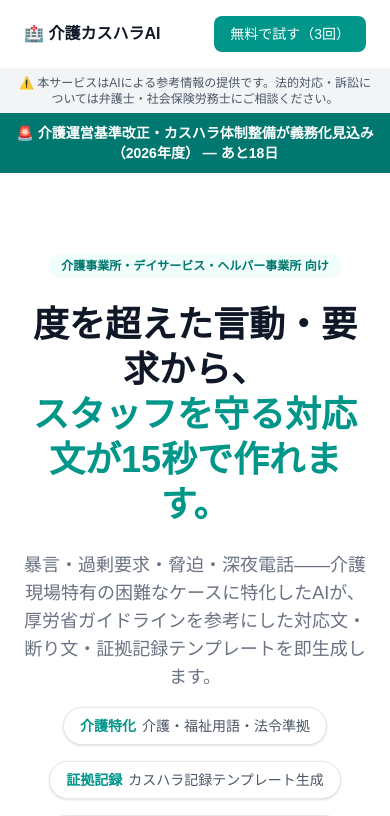
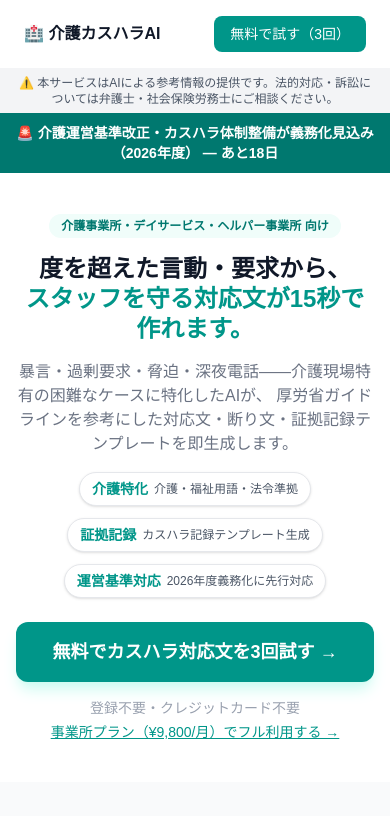
Before and after one commit to pokkori/kaigo-custharass-ai, a Next.js app: page / in a window 390 px wide. Shown: the top 816 px of the page. Built offline with nearby package versions, Linux system fonts and the light colour scheme; no server answers.

Commit message:
fix: モバイル表示改善・Hero余白削減・h1サイズ・CTA全幅

```diff
--- a/app/page.tsx
+++ b/app/page.tsx
@@ -86,35 +86,35 @@ export default function KaigoLP() {
         {daysLeft !== null && daysLeft > 0 && <strong> — あと{daysLeft}日</strong>}
       </div>
 
-      <section className="max-w-4xl mx-auto px-6 py-20 text-center">
-        <div className="inline-block bg-teal-50 text-teal-700 text-xs font-semibold px-3 py-1 rounded-full mb-6">
+      <section className="max-w-4xl mx-auto px-4 py-10 md:py-20 text-center overflow-x-hidden">
+        <div className="inline-block bg-teal-50 text-teal-700 text-xs font-semibold px-3 py-1 rounded-full mb-4">
           介護事業所・デイサービス・ヘルパー事業所 向け
         </div>
-        <h1 className="text-4xl md:text-5xl font-bold text-gray-900 mb-6 leading-tight">
+        <h1 className="text-2xl md:text-4xl lg:text-5xl font-bold text-gray-900 mb-4 leading-tight">
           度を超えた言動・要求から、<br />
           <span className="text-teal-600">スタッフを守る対応文が15秒で作れます。</span>
         </h1>
-        <p className="text-lg text-gray-500 mb-4 max-w-2xl mx-auto">
+        <p className="text-base md:text-lg text-gray-500 mb-4 max-w-2xl mx-auto">
           暴言・過剰要求・脅迫・深夜電話——介護現場特有の困難なケースに特化したAIが、
           厚労省ガイドラインを参考にした対応文・断り文・証拠記録テンプレートを即生成します。
         </p>
-        <div className="flex flex-wrap justify-center gap-4 mb-8 text-sm">
-          <div className="flex items-center gap-1.5 bg-white border border-gray-200 rounded-full px-4 py-2 shadow-sm">
+        <div className="flex flex-wrap justify-center gap-3 mb-6 text-sm">
+          <div className="flex items-center gap-1.5 bg-white border border-gray-200 rounded-full px-3 py-1.5 shadow-sm">
             <span className="text-teal-600 font-bold">介護特化</span>
-            <span className="text-gray-600">介護・福祉用語・法令準拠</span>
+            <span className="text-gray-600 text-xs">介護・福祉用語・法令準拠</span>
           </div>
-          <div className="flex items-center gap-1.5 bg-white border border-gray-200 rounded-full px-4 py-2 shadow-sm">
+          <div className="flex items-center gap-1.5 bg-white border border-gray-200 rounded-full px-3 py-1.5 shadow-sm">
             <span className="text-teal-600 font-bold">証拠記録</span>
-            <span className="text-gray-600">カスハラ記録テンプレート生成</span>
+            <span className="text-gray-600 text-xs">カスハラ記録テンプレート生成</span>
           </div>
-          <div className="flex items-center gap-1.5 bg-white border border-gray-200 rounded-full px-4 py-2 shadow-sm">
+          <div className="flex items-center gap-1.5 bg-white border border-gray-200 rounded-full px-3 py-1.5 shadow-sm">
             <span className="text-teal-600 font-bold">運営基準対応</span>
-            <span className="text-gray-600">2026年度義務化に先行対応</span>
+            <span className="text-gray-600 text-xs">2026年度義務化に先行対応</span>
           </div>
         </div>
         <Link
           href="/tool"
-          className="inline-block bg-teal-600 text-white font-bold text-xl px-10 py-5 rounded-xl hover:bg-teal-700 shadow-lg shadow-teal-100 mb-4 transition-colors"
+          className="inline-block bg-teal-600 text-white font-bold text-lg md:text-xl px-8 md:px-10 py-4 md:py-5 rounded-xl hover:bg-teal-700 shadow-lg shadow-teal-100 mb-4 transition-colors w-full sm:w-auto"
         >
           無料でカスハラ対応文を3回試す →
         </Link>
@@ -236,12 +236,12 @@ export default function KaigoLP() {
         </div>
       </section>
 
-      <section className="bg-teal-700 py-16 text-center px-6 text-white">
-        <h2 className="text-2xl font-bold mb-3">介護スタッフを、カスハラから守りましょう</h2>
+      <section className="bg-teal-700 py-16 text-center px-4 text-white overflow-x-hidden">
+        <h2 className="text-xl md:text-2xl font-bold mb-3">介護スタッフを、カスハラから守りましょう</h2>
         <p className="text-teal-200 text-sm mb-8">15秒で対応文生成。毅然とした対応で事業所と従業員を守る。</p>
         <Link
           href="/tool"
-          className="inline-block bg-white text-teal-700 font-bold text-lg px-8 py-4 rounded-xl hover:bg-teal-50 shadow-lg transition-colors mb-3"
+          className="inline-block bg-white text-teal-700 font-bold text-lg px-8 py-4 rounded-xl hover:bg-teal-50 shadow-lg transition-colors mb-3 w-full sm:w-auto"
         >
           無料で3回試す（登録不要）→
         </Link>
```
